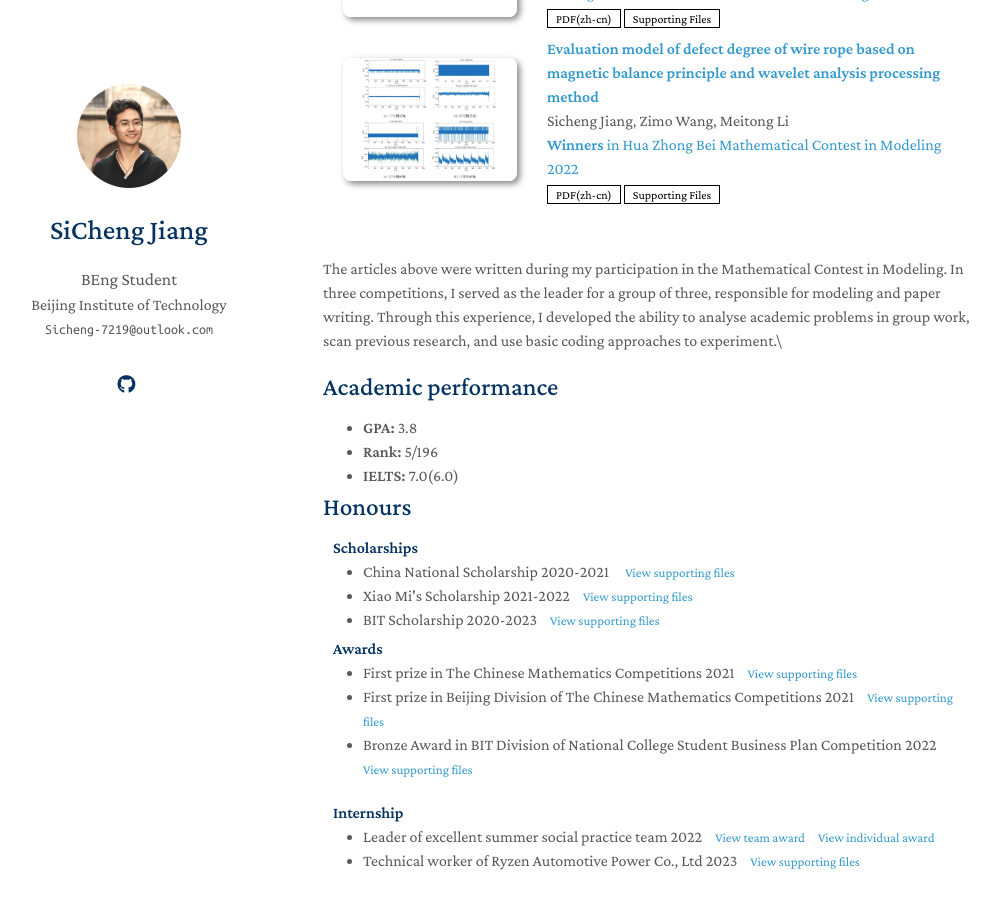
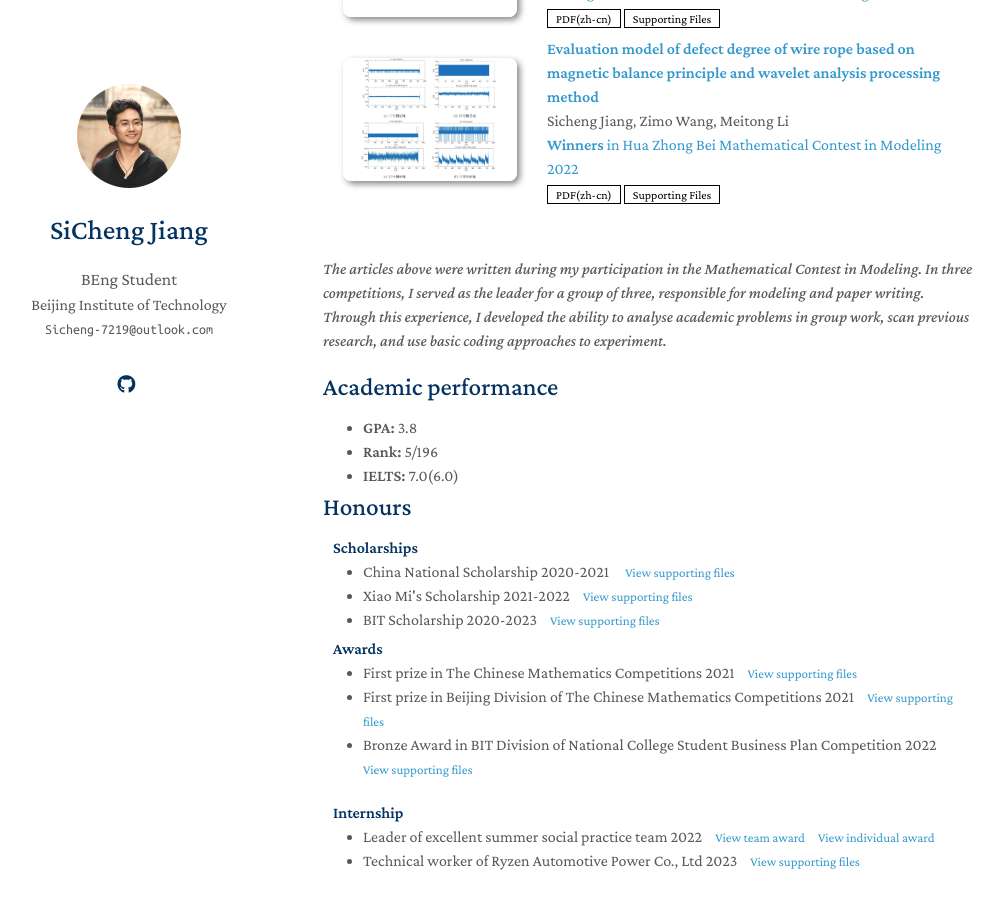
Before and after one commit to SiCheng7219/SiCheng7219.github.io, a Jekyll site: the page built from index.md, in a window 1280 px wide and 900 px high, scrolled down 696 px. Shown: the whole window, without its empty margins (147-1150 px from the left). Built offline with Jekyll 4.4.1, drawn with Linux system fonts in a browser that asks for light colours; nearby versions of some CDN libraries; a style sheet for code colours, icons or effects is not loaded; our own code applies the rules of GitHub Pages for plain Markdown files.

Commit message:
bug fixed

```diff
--- a/_includes/articles.md
+++ b/_includes/articles.md
@@ -7,7 +7,7 @@
 <li>
 <div class="pub-row">
   <div class="col-sm-3 abbr" style="position: relative;padding-right: 15px;padding-left: 15px;">
-      <img src="/assets/img/MCMwork2.png" class="teaser img-fluid z-depth-1" style="width=100;height=40%">
+      <img src="/assets/img/MCMwork.png" class="teaser img-fluid z-depth-1" style="width=100;height=40%">
   </div>
   <div class="col-sm-9" style="position: relative;padding-right: 15px;padding-left: 20px;">
       <div class="title"><a>A Individual Time Trial Strategy Model Based on Improved OmTTE and SCPO Model</a></div>
--- a/_includes/honours.md
+++ b/_includes/honours.md
@@ -38,10 +38,10 @@
 <h4 style="margin:0 10px 0;">Sports</h4>
 
 <ul style="margin:0 0 20px;">
-  <li><a href="https://www.bjcac.org.cn/"><autocolor>First prize of Tai Chi in Capital Higher Education Martial Arts Competition 2021</autocolor></a><a href="/assets/supporting_files/2021TaiChi.pdf" class="btn btn-sm z-depth-0" role="button" target="_blank" style="font-size:13px;">&emsp;View supporting files</a>  </li>
+  <li><a href="https://www.bjcac.org.cn/"><autocolor>First prize of Tai Chi in Capital Higher Education Martial Arts Competition 2021<br></autocolor></a><a href="/assets/supporting_files/2021TaiChi.pdf" class="btn btn-sm z-depth-0" role="button" target="_blank" style="font-size:13px;">&emsp;View supporting files</a>  </li>
 
-  <li><a href="https://www.wsjbs.com/"><autocolor>First prize of Tai Chi in Beijing International Martial Arts Invitational Competition 2022</autocolor></a><a href="/assets/supporting_files/BEIJINGTaiChi.pdf" class="btn btn-sm z-depth-0" role="button" target="_blank" style="font-size:13px;">&emsp;View supporting files</a>  </li>
+  <li><a href="https://www.wsjbs.com/"><autocolor>First prize of Tai Chi in Beijing International Martial Arts Invitational Competition 2022<br></autocolor></a><a href="/assets/supporting_files/BEIJINGTaiChi.pdf" class="btn btn-sm z-depth-0" role="button" target="_blank" style="font-size:13px;">&emsp;View supporting files</a>  </li>
 
-  <li><a href="https://www.bjcac.org.cn/"><autocolor>First prize of Tai Chi in Capital Higher Education Martial Arts Competition 2023</autocolor></a><a href="/assets/supporting_files/2023TaiChi.pdf" class="btn btn-sm z-depth-0" role="button" target="_blank" style="font-size:13px;">&emsp;View supporting files</a>  </li>
+  <li><a href="https://www.bjcac.org.cn/"><autocolor>First prize of Tai Chi in Capital Higher Education Martial Arts Competition 2023<br></autocolor></a><a href="/assets/supporting_files/2023TaiChi.pdf" class="btn btn-sm z-depth-0" role="button" target="_blank" style="font-size:13px;">&emsp;View supporting files</a>  </li>
 
 </ul>
--- a/index.md
+++ b/index.md
@@ -10,7 +10,7 @@ I'm currently working on my graduation thesis, focusing on the **Robot Operating
 
 {% include_relative _includes/articles.md %}
 
-The articles above were written during my participation in the Mathematical Contest in Modeling. In three competitions, I served as the leader for a group of three, responsible for modeling and paper writing. Through this experience, I developed the ability to analyse academic problems in group work, scan previous research, and use basic coding approaches to experiment.\
+*The articles above were written during my participation in the Mathematical Contest in Modeling. In three competitions, I served as the leader for a group of three, responsible for modeling and paper writing. Through this experience, I developed the ability to analyse academic problems in group work, scan previous research, and use basic coding approaches to experiment.*
 
 {% include_relative _includes/academic_performace.md %}
 
```
Also changed, not shown: assets/img/MCMwork.png (renamed from assets/img/MCMwork2.png).
